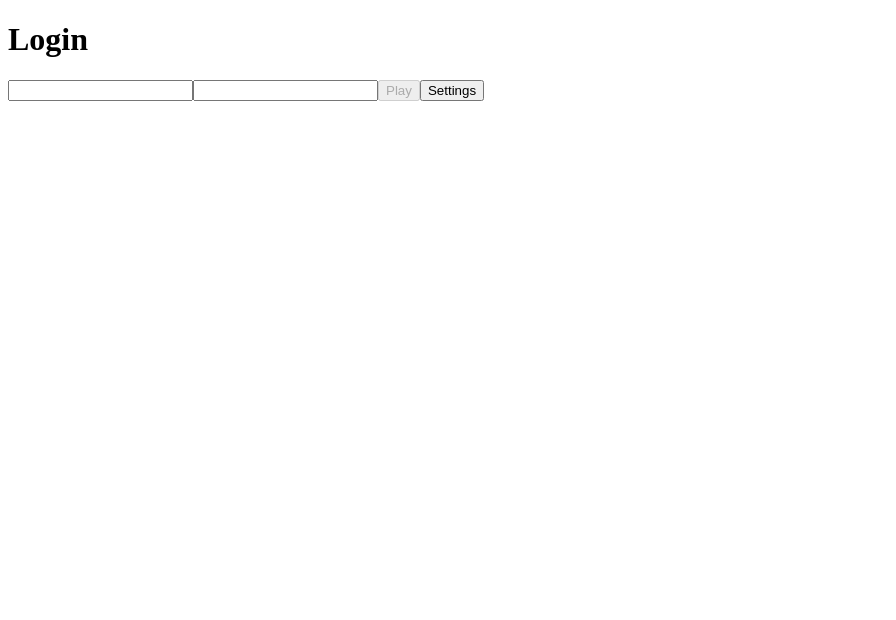
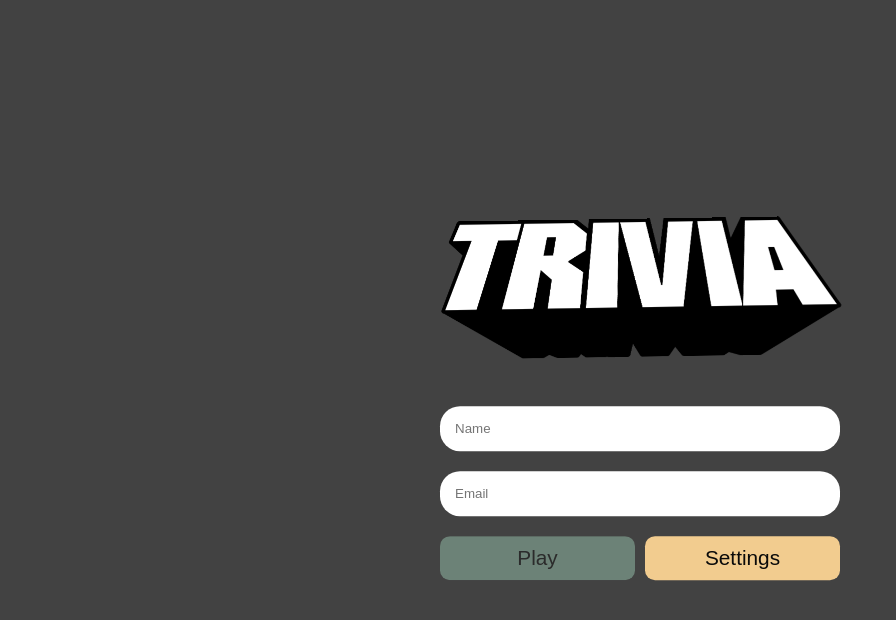
Before and after one commit to aysllanferreira/Projeto-18-Trivia, a React (Create React App) app: page / in a window 1280 px wide. Shown: the top 620 px of the page, without its empty margins (0-896 px from the left). Built offline with nearby package versions, Linux system fonts and the light colour scheme.

Commit message:
feat: Sass instalado e section Login estilizada

```diff
--- a/package.json
+++ b/package.json
@@ -18,7 +18,8 @@
     "react-router-dom": "^5.3.3",
     "react-scripts": "5.0.1",
     "redux": "^4.2.0",
-    "redux-thunk": "^2.4.1"
+    "redux-thunk": "^2.4.1",
+    "sass": "^1.57.1"
   },
   "scripts": {
     "cy": "env CY_CLI=true cypress run",
--- a/src/App.js
+++ b/src/App.js
@@ -1,6 +1,7 @@
 import React from 'react';
 import { Switch, Route } from 'react-router-dom';
 import { Login, Game, Settings, Feedback, Ranking } from './pages';
+import './index.scss';
 
 function App() {
   return (
--- /dev/null
+++ b/src/index.scss
@@ -0,0 +1,14 @@
+@use './styles/utils/variables.scss' as *;
+@import url('https://fonts.googleapis.com/css2?family=Roboto&display=swap');
+
+*{
+  margin: 0;
+  padding: 0;
+  box-sizing: border-box;
+}
+
+body{
+  background-color: $primary;
+  color: $text;
+  font-family: 'Roboto', sans-serif;
+}
--- a/src/pages/Login.js
+++ b/src/pages/Login.js
@@ -3,6 +3,8 @@ import { useHistory } from 'react-router-dom';
 import { useDispatch } from 'react-redux';
 import { getToken } from '../constants/apiTrivia';
 import { setPlayers } from '../redux/reducers/player';
+import './Login.scss';
+import logoTrivia from '../trivia.png';
 
 function Login() {
   const [isDisabled, setIsDisabled] = useState(true);
@@ -47,25 +49,32 @@ function Login() {
   };
 
   return (
-    <div>
-      <h1>Login</h1>
-      <form onSubmit={ handleClick }>
+    <div className="Login">
+
+      <img src={ logoTrivia } alt="logo" className="Login__title" />
+
+      <form onSubmit={ handleClick } className="Login__form">
         <input
           type="text"
           data-testid="input-player-name"
           name="name"
           onChange={ handleInputChange }
+          placeholder="Name"
         />
         <input
           type="text"
           data-testid="input-gravatar-email"
           name="email"
           onChange={ handleInputChange }
+          placeholder="Email"
         />
+
+        <div className="Login__form__buttons">
           <button
             type="submit"
             data-testid="btn-play"
             disabled={ isDisabled }
+            className="Login__form__buttons__play"
           >
             Play
           </button>
@@ -74,9 +83,12 @@ function Login() {
             type="button"
             data-testid="btn-settings"
             onClick={ handleSettings }
+            className="Login__form__buttons__settings"
           >
             Settings
           </button>
+        </div>
+
       </form>
     </div>
   );
--- /dev/null
+++ b/src/pages/Login.scss
@@ -0,0 +1,92 @@
+@use '../styles/utils/variables.scss' as *;
+
+.Login {
+  display: flex;
+  flex-direction: column;
+  margin-top: 50vh;
+  transform: translateY(-50%);
+
+  &__title{
+    width: 400px;
+    margin: 0 auto;
+    text-align: center;
+    margin-bottom: 3rem;
+
+    animation: shake 0.5s;
+    animation-iteration-count: infinite;
+
+    @keyframes shake {
+      0% { transform: translate(1px, 1px) rotate(0deg); }
+      10% { transform: translate(-1px, -2px) rotate(-1deg); }
+      20% { transform: translate(-3px, 0px) rotate(1deg); }
+      30% { transform: translate(3px, 2px) rotate(0deg); }
+      40% { transform: translate(1px, -1px) rotate(1deg); }
+      50% { transform: translate(-1px, 2px) rotate(-1deg); }
+      60% { transform: translate(-3px, 1px) rotate(0deg); }
+      70% { transform: translate(3px, 1px) rotate(-1deg); }
+      80% { transform: translate(-1px, -1px) rotate(1deg); }
+      90% { transform: translate(1px, 2px) rotate(0deg); }
+      100% { transform: translate(1px, -2px) rotate(-1deg); }
+    }
+  }
+
+  &__form{
+    width: 400px;
+    margin: 0 auto;
+    display: flex;
+    flex-direction: column;
+    gap: 20px;
+
+    input{
+      padding: 15px;
+      border-radius: 20px;
+      border: none;
+    }
+
+    input:focus{
+      outline: none;
+      border: 3px solid $secondary;
+
+    }
+
+    &__buttons{
+      display: flex;
+      gap: 10px;
+
+
+      button{
+        padding: 10px;
+        border-radius: 10px;
+        border: none;
+        cursor: pointer;
+        width: 100%;
+        font-size: 1.3rem;
+      }
+
+    }
+
+    &__buttons__play:disabled{
+      background-color: $secondary-light;
+      opacity: 0.4;
+      color: $text-dark;
+    }
+
+    &__buttons__play{
+      background-color: $secondary;
+      color: $text;
+
+      &:hover{
+        background-color: $secondary-dark;
+      }
+    }
+
+    &__buttons__settings{
+      background-color: $tertiary;
+      color: $text-dark;
+
+      &:hover{
+        background-color: $tertiary-dark;
+      }
+   }
+  }
+}
--- /dev/null
+++ b/src/styles/utils/variables.scss
@@ -0,0 +1,16 @@
+// Palleta de cores
+
+$primary: #424242;
+$primary-light: #6d6d6d;
+$primary-dark: #1b1b1b;
+
+$secondary: #81b29a;
+$secondary-light: #ade4c7;
+$secondary-dark: #53806d;
+
+$tertiary: #f2cc8f;
+$tertiary-light: #f5f1e6;
+$tertiary-dark: #c19a5f;
+
+$text: #f3f3f3;
+$text-dark: #0a0a0a;
```
Also changed, not shown: 1 other file (tests, documents, lock files or other folders). Lines whose indentation alone changed are shown as unchanged.
